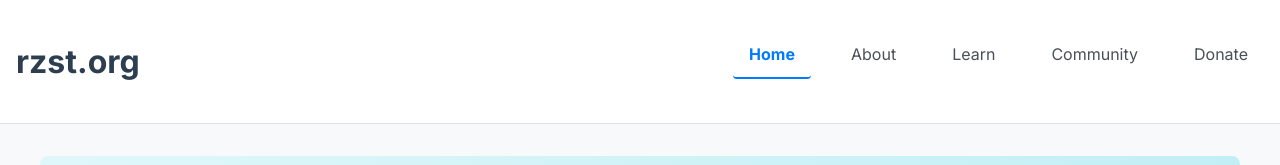
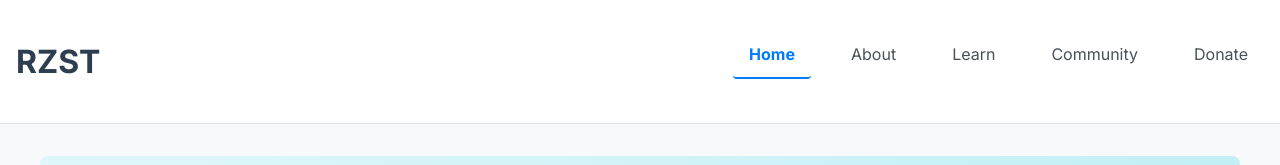
Before and after one commit to Ethical-AI-User/rzst_website, a plain HTML site: page index.html in a window 1280 px wide. Shown: the top 165 px of the page. Drawn offline with Linux system fonts and the light colour scheme.

Commit message:
Update index.html

```diff
--- a/index.html
+++ b/index.html
@@ -9,7 +9,7 @@
 </head>
 <body>
     <header role="banner">
-        <div class="logo">rzst.org</div>
+        <div class="logo">RZST</div>
         <nav role="navigation">
             <ul>
                 <li><a href="index.html" class="active" aria-label="Home page">Home</a></li>
```
